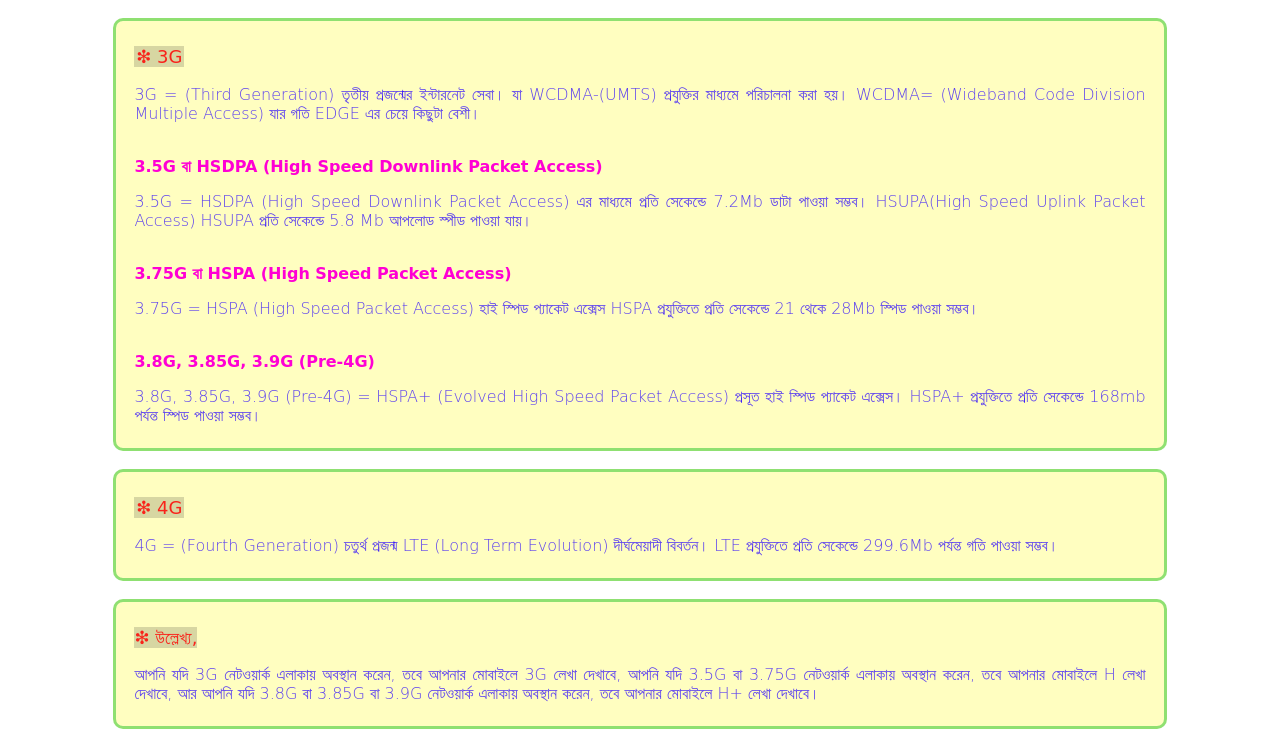
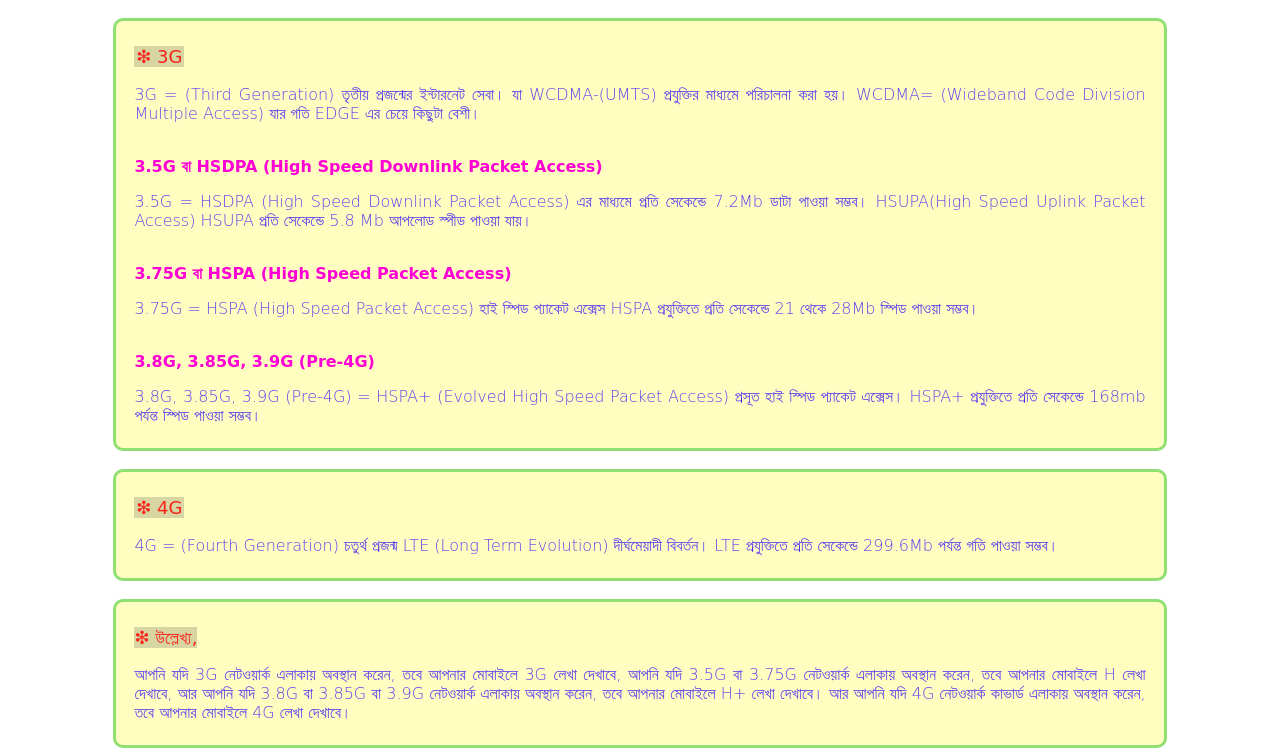
Before and after one commit to Burhanmadani/Classification-Of-Internet, a plain HTML site: page index.html in a window 1280 px wide. Shown: the part 395-1151 px from the top of the page. Drawn offline with Linux system fonts and the light colour scheme.

Commit message:
4g added

```diff
--- a/index.html
+++ b/index.html
@@ -99,8 +99,7 @@ h2{
 <strong class="class2">❇ উল্লেখ্য,</strong>
 <p> আপনি  যদি 3G নেটওয়ার্ক এলাকায় অবস্থান করেন, তবে আপনার মোবাইলে 3G লেখা দেখাবে,
     আপনি যদি 3.5G বা 3.75G নেটওয়ার্ক এলাকায় অবস্থান করেন, তবে আপনার মোবাইলে H লেখা দেখাবে,
-    আর আপনি যদি 3.8G বা 3.85G বা 3.9G নেটওয়ার্ক এলাকায় অবস্থান করেন, তবে আপনার মোবাইলে H+ লেখা দেখাবে।</p></div>
-
-    </div>
+    আর আপনি যদি 3.8G বা 3.85G বা 3.9G নেটওয়ার্ক এলাকায় অবস্থান করেন, তবে আপনার মোবাইলে H+ লেখা দেখাবে।
+    আর আপনি যদি 4G নেটওয়ার্ক কাভার্ড এলাকায় অবস্থান করেন, তবে আপনার মোবাইলে 4G লেখা দেখাবে।</p></div>
 </body>
 </html>
```
